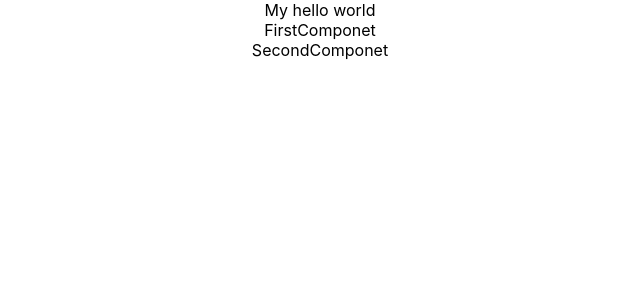
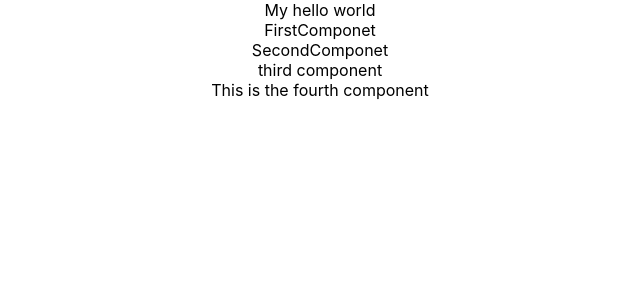
Before and after one commit to shemil076/Getting-Started-with-React---Basics-with-components, a React (Create React App) app: page / in a window 1280 px wide. Shown: the top 300 px of the page, without its empty margins (320-960 px from the left). Built offline with nearby package versions, Linux system fonts and the light colour scheme.

Commit message:
Introduction to function Components in React

```diff
--- a/src/App.js
+++ b/src/App.js
@@ -17,6 +17,9 @@ class App extends Component {
         My hello world
         <FirstComponet/>
         <SecondComponet/>
+        <ThirdComponet/>
+        <FourthComponet/>
+
       </div>
     );
   }
@@ -44,4 +47,20 @@ class SecondComponet extends Component {
   }
 }
 
+function ThirdComponet(){
+  return (
+    <div className="ThirdComponet">
+      third component
+    </div>
+  );
+}
+
+function FourthComponet() {
+  return (
+    <div className="FourthComponet">
+      This is the fourth component
+    </div>
+  );
+}
+
 export default App;
```
